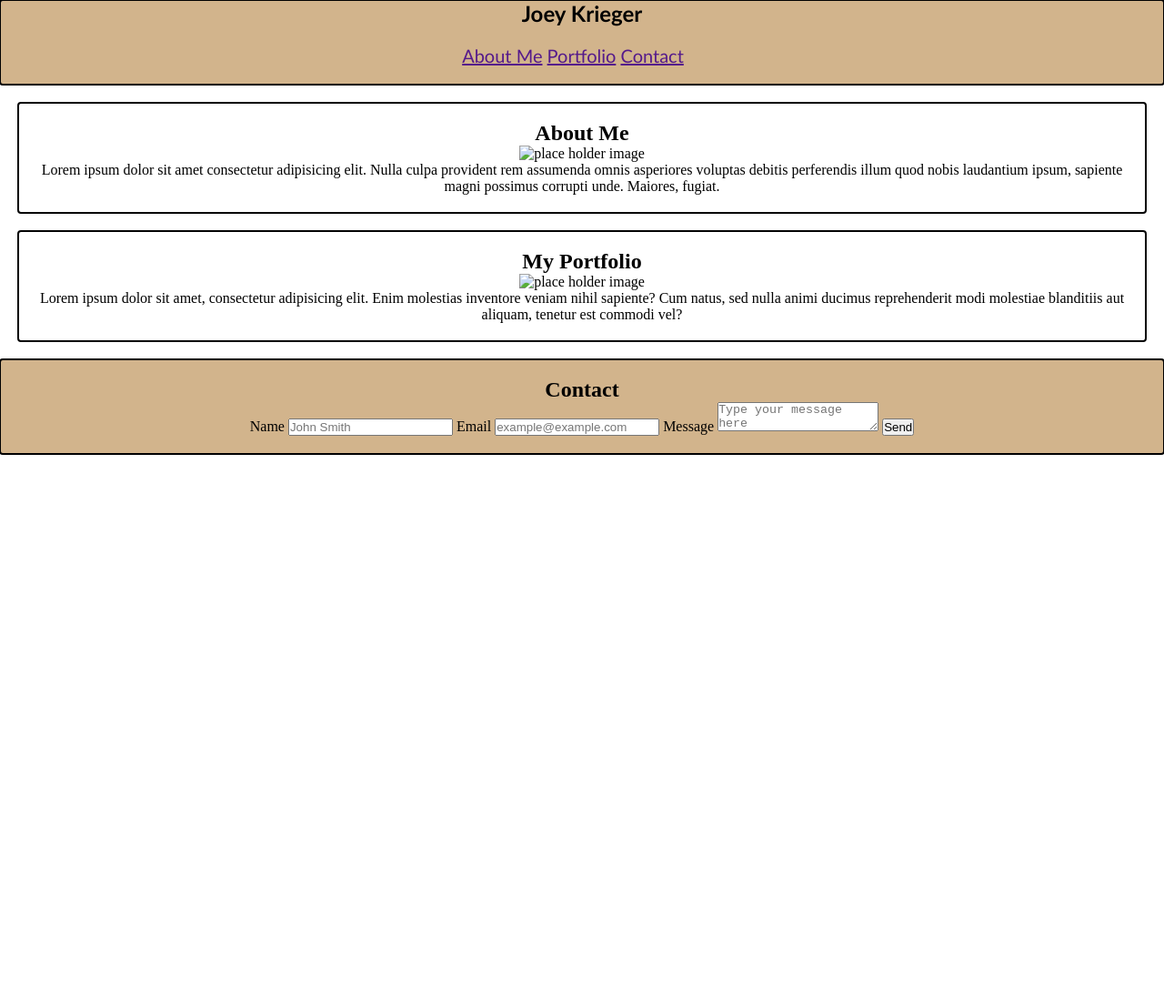
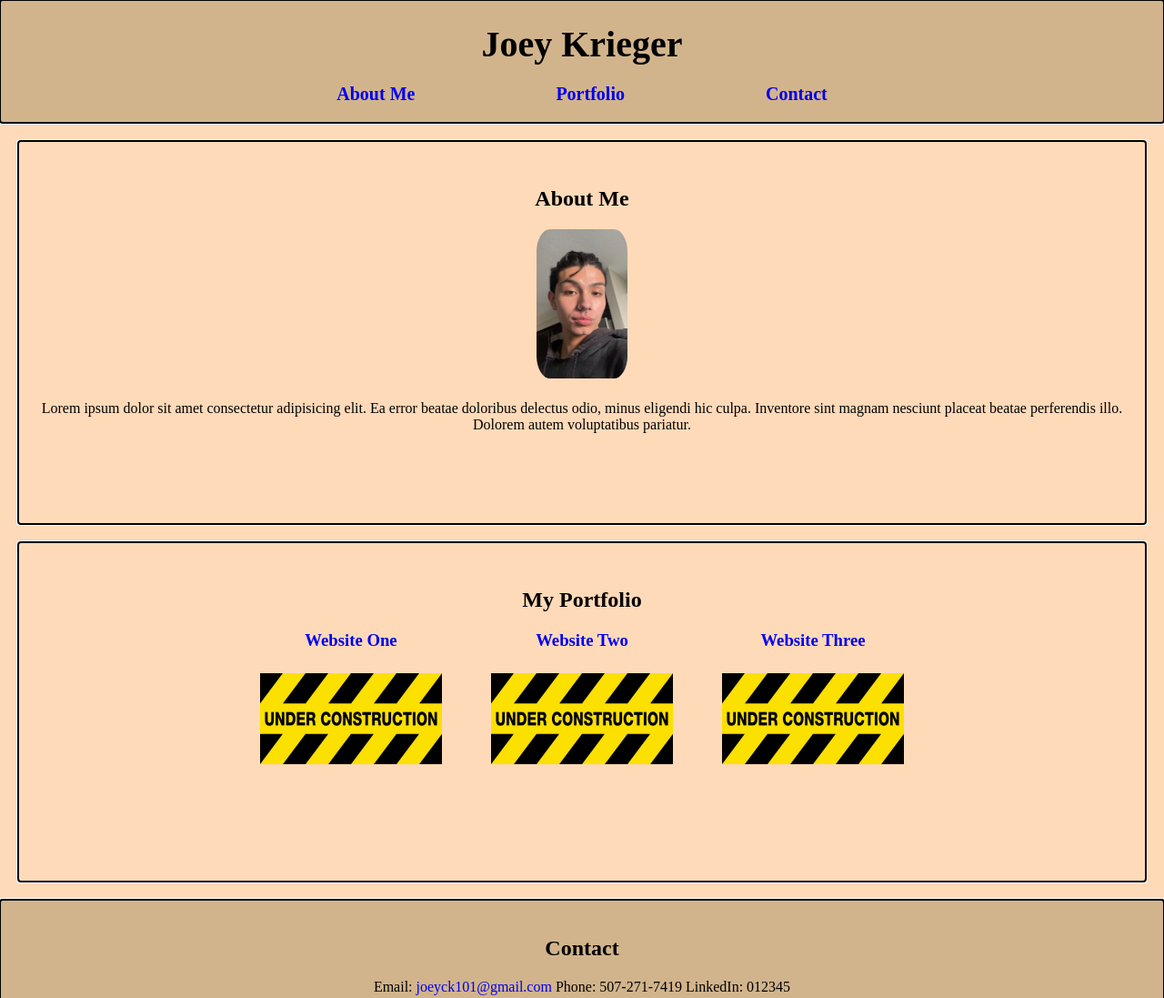
Before and after one commit to jckrieg1/02-challenge-assignment, a plain HTML site: page index.html in a window 1280 px wide. Shown: the top 1097 px of the page at 91% size. Before the commit the page ends 800 px from the top, so only its background shows below. Drawn offline with Linux system fonts and the light colour scheme.

Commit message:
challenge-assignment02

```diff
--- a/index.html
+++ b/index.html
@@ -10,49 +10,44 @@
 
 <body>
     <section class="header">
-    <h1>Joey Krieger</h1>
+    <h1 id="name">Joey Krieger</h1>
     <nav id="menu">
         <ul>
-            <a href="">About Me</a>
-            <a href="">Portfolio</a>
-            <!-- Why isn't contact link working? -->
-            <a href="">Contact</a>
+            <li><a href="#about-me">About Me</a></li>
+            <li><a href="#portfolio">Portfolio</a></li>
+            <li><a href="#footer">Contact</a></li>
         </ul>
     </nav>
     </section>
 
     <main>
-        <section class="content">
+        <section class="content" id="about-me">
           <h2>About Me</h2>
-          <!-- why isn't image showing up? -->
-          <img src="download-1.jpg" alt="place holder image">
-          <!-- Why does only div tag work and not p tag? -->
-           <div>
-            Lorem ipsum dolor sit amet consectetur adipisicing elit. Nulla culpa provident rem assumenda omnis asperiores voluptas debitis perferendis illum quod nobis laudantium ipsum, sapiente magni possimus corrupti unde. Maiores, fugiat.
-           </div>
+          <img src="IMG_4031.jpg" id="selfie" alt="headshot of Joey">
+          <div>Lorem ipsum dolor sit amet consectetur adipisicing elit. Ea error beatae doloribus delectus odio, minus eligendi hic culpa. Inventore sint magnam nesciunt placeat beatae perferendis illo. Dolorem autem voluptatibus pariatur.</div>
         </section>
-        <section class="content">
+        <section class="content" id="portfolio">
           <h2>My Portfolio</h2>
-          <img src="download-1.jpg" alt="place holder image">
-            <div>
-          Lorem ipsum dolor sit amet, consectetur adipisicing elit. Enim molestias inventore veniam nihil sapiente? Cum natus, sed nulla animi ducimus reprehenderit modi molestiae blanditiis aut aliquam, tenetur est commodi vel?
-            </div>
+          <div class="inline">
+          <a href="https://www.google.com"><h3>Website One</h3><img id="port-img" src="under-construction-10012274.jpg" alt="under contruction"></a>
+          </div>
+          <div class="inline">
+          <a href="https://www.google.com"><h3>Website Two</h3><img id="port-img" src="under-construction-10012274.jpg" alt="under contruction"></a>
+          </div>
+          <div class="inline">
+          <a href="https://www.google.com"><h3>Website Three</h3><img id="port-img" src="under-construction-10012274.jpg" alt="under contruction"></a>
+          </div>
         </section>
     </main>
 
     <footer>
-        <section class="footer">
-            <h2>Contact</h2>
-        <form>
-        <form class="contact-form">
-        <label>Name</label>
-         <input type="text" name="name" placeholder="John Smith">
-        <Label>Email</Label>
-         <input type="text" name="email" placeholder="example@example.com">
-        <label>Message</label>
-        <textarea name="message" placeholder="Type your message here"></textarea>
-        <button type="submit">Send</button>
-        </form>
+        <section class="footer" id="footer">
+            <h2 id="contact">Contact</h2>
+            <div>
+             Email: <a href="mailto:joeyck101@gmail.com">joeyck101@gmail.com</a>
+             Phone: 507-271-7419
+             LinkedIn: 012345
+            </div>
         </section>
     </footer>
 </body>
--- a/style.css
+++ b/style.css
@@ -5,47 +5,93 @@
 }
 
 .header {
-    /* I want more spacing between the top of the page and the header */
-    padding: 20;
-    font-family: 'Trebuchet MS', 'Lucida Sans Unicode', 'Lucida Grande', 'Lucida Sans', Arial, sans-serif;
     background-color: tan;
     text-align: center;
     outline: auto;
+}
+
+#name {
+    padding-top: 25px;
+    font-size: 40px;
+}
+
+#selfie {
+    margin-top: 20px;
+    margin-bottom: 20px;
+    width: 100px;
+    border-radius: 15%;
 
 }
 
+a:link {
+    text-decoration: none;
+}
+a:visited {
+    color:black;
+}
+
+a:hover {
+    color: rgb(227, 136, 147);
+}
+
+
 #menu {
     /* I want more space between each of the link words */
-    /* I want to change the color of the nav links */
+    display: flex;
+    flex-direction: column;
     padding-top: 20px;
     padding-bottom: 20px;
-    margin-right: 20px;
     text-align: center;
-    font-family: 'Gill Sans', 'Gill Sans MT', Calibri, 'Trebuchet MS', sans-serif;
     font-size: 20px;
 }
 
+li {
+    display: inline;
+    padding: 75px;
+    font-weight: bold;
+}
+
+body {
+    background-color: peachpuff;
+}
 .content {
     text-align: center;
     outline: auto;
     padding: 20px;
+    padding-bottom: 100px;
+    padding-top: 50px;
     margin: 20px;
 
 }
 
+#port-img:hover {
+    transform: scale(1.1);
+}
+
+.inline {
+    margin-top: 20px;
+    display: inline-block;
+}
+
+#port-img {
+    width: 200px;
+    height: 100px;
+    margin: 25px;
+}
+
+#contact {
+    margin-bottom: 20px;
+}
 .footer {
-    /* why so much white space at bottom */
+    position: relative;
+    padding: 40px;
+    width: 100%;
     text-align: center;
-    margin-top: 20px;
-    padding-top: 20px;
-    padding-bottom: 20px;
     background-color: tan;
     outline: auto;
 }
 
 
-/* How to get form to display inline? */
-
 
 @media screen and (max-width:992px) {
 
```
Also changed, not shown: IMG_4031.jpg (added), under-construction-10012274.jpg (added).
